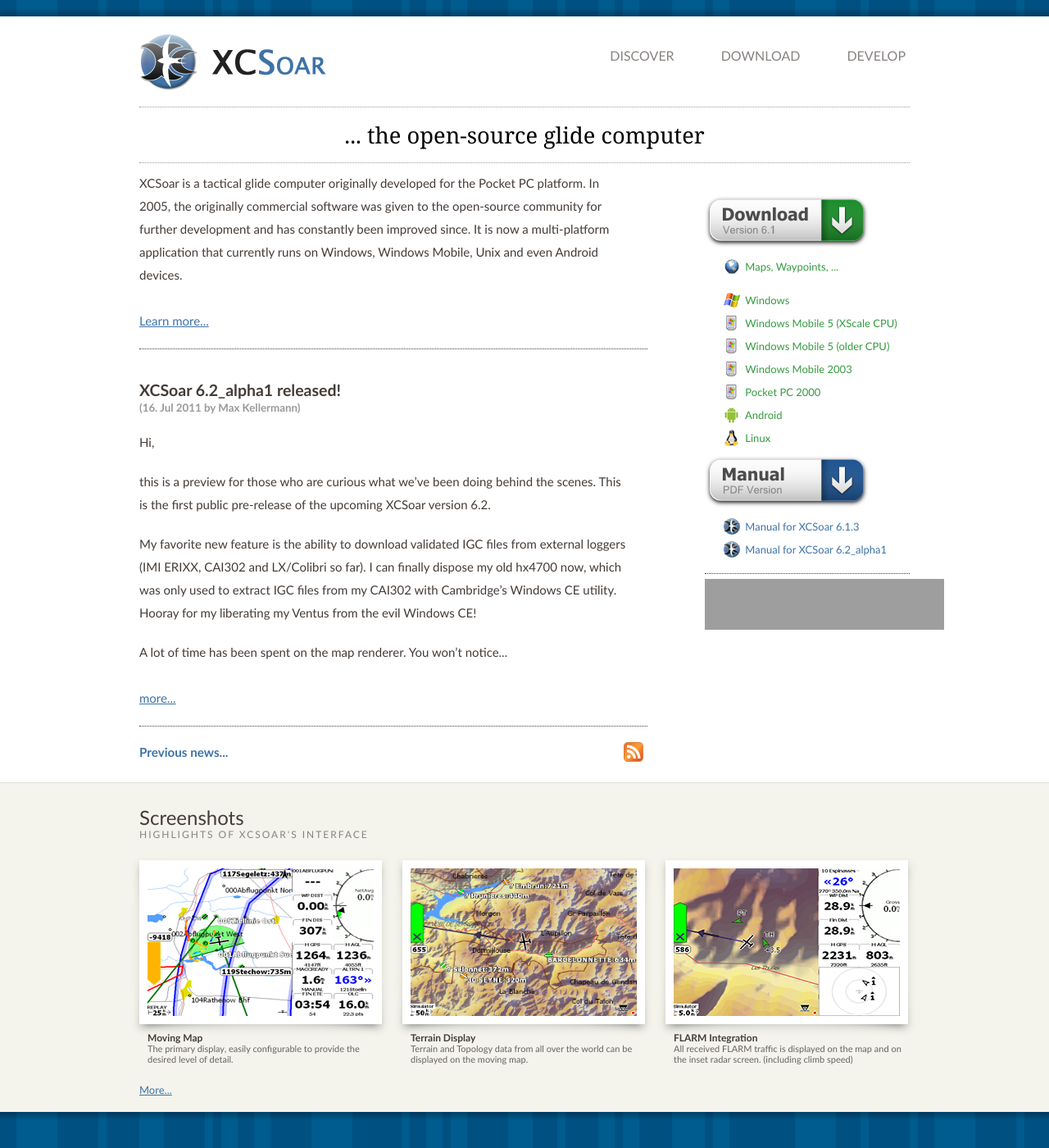
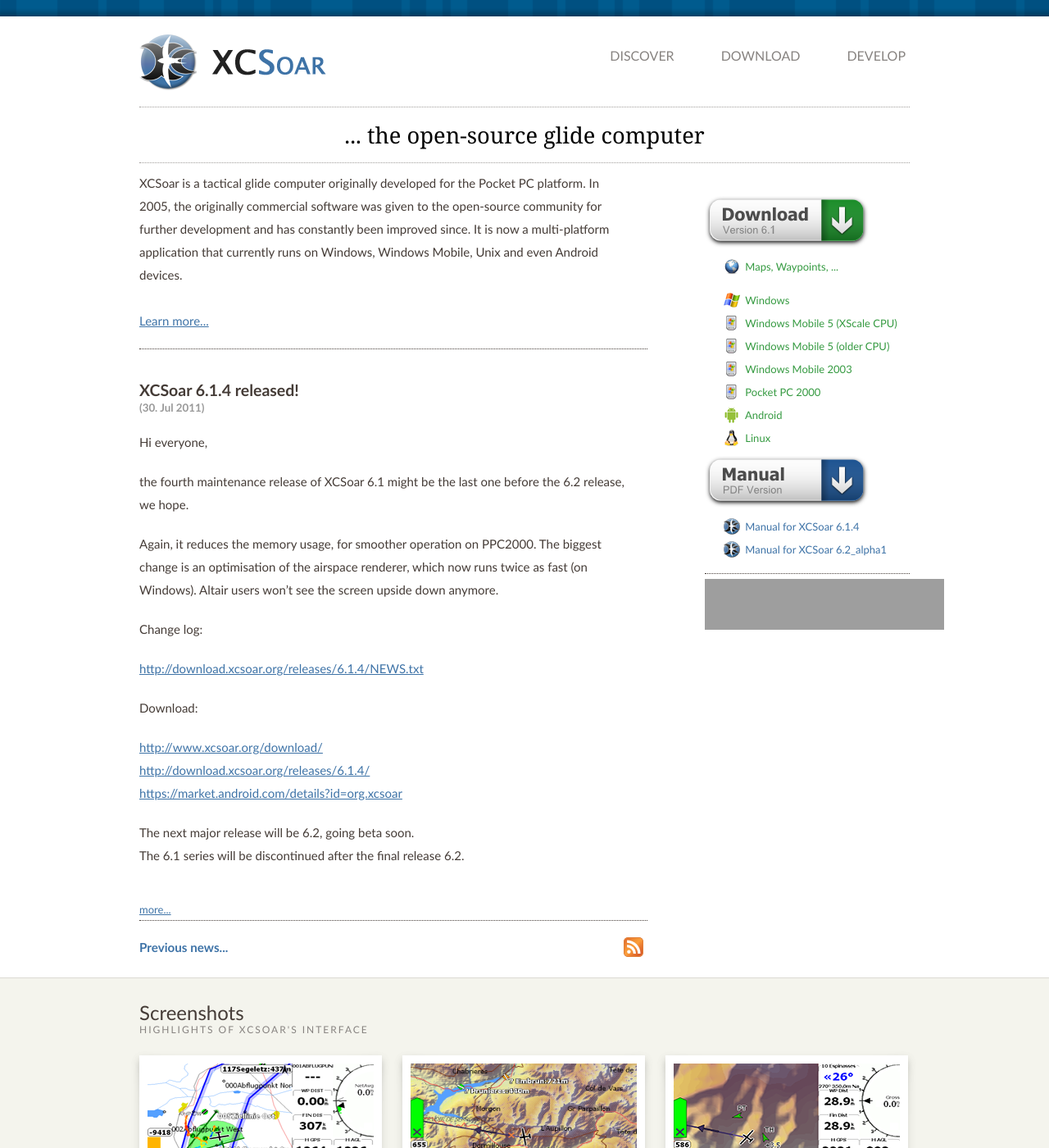
Before and after one commit to XCSoar/website, a Jekyll site: the page built from index.html, in a window 1280 px wide and 1400 px high. Shown: the whole window at 82% size. Built offline with Jekyll 4.4.1, drawn with Linux system fonts in a browser that asks for light colours; grey boxes are pictures that could not be loaded.

Commit message:
release v6.1.4

```diff
--- a/_config.yml
+++ b/_config.yml
@@ -1,6 +1,6 @@
 permalink: /discover/:year/:month/:day/:title.html
 
-xcsoar_stable_version: 6.1.3
+xcsoar_stable_version: 6.1.4
 xcsoar_testing_version: 6.2_alpha1
 xcsoar_old_version: 6.0.10
 
--- /dev/null
+++ b/_posts/2011-07-30-XCSoar_6.1.4_released.md
@@ -0,0 +1,27 @@
+---
+layout: post
+color: blue
+title: XCSoar 6.1.4 released!
+---
+Hi everyone,
+
+the fourth maintenance release of XCSoar 6.1 might be the last one
+before the 6.2 release, we hope.
+
+Again, it reduces the memory usage, for smoother operation on PPC2000.
+The biggest change is an optimisation of the airspace renderer, which
+now runs twice as fast (on Windows).  Altair users won't see the
+screen upside down anymore.
+
+Change log:
+
+ <{{ site.download_server_url }}6.1.4/NEWS.txt>
+
+Download:
+
+ [http://www.xcsoar.org/download/](/download/)
+ <{{ site.download_server_url }}6.1.4/>
+ <https://market.android.com/details?id=org.xcsoar>
+
+The next major release will be 6.2, going beta soon.
+The 6.1 series will be discontinued after the final release 6.2.
```
